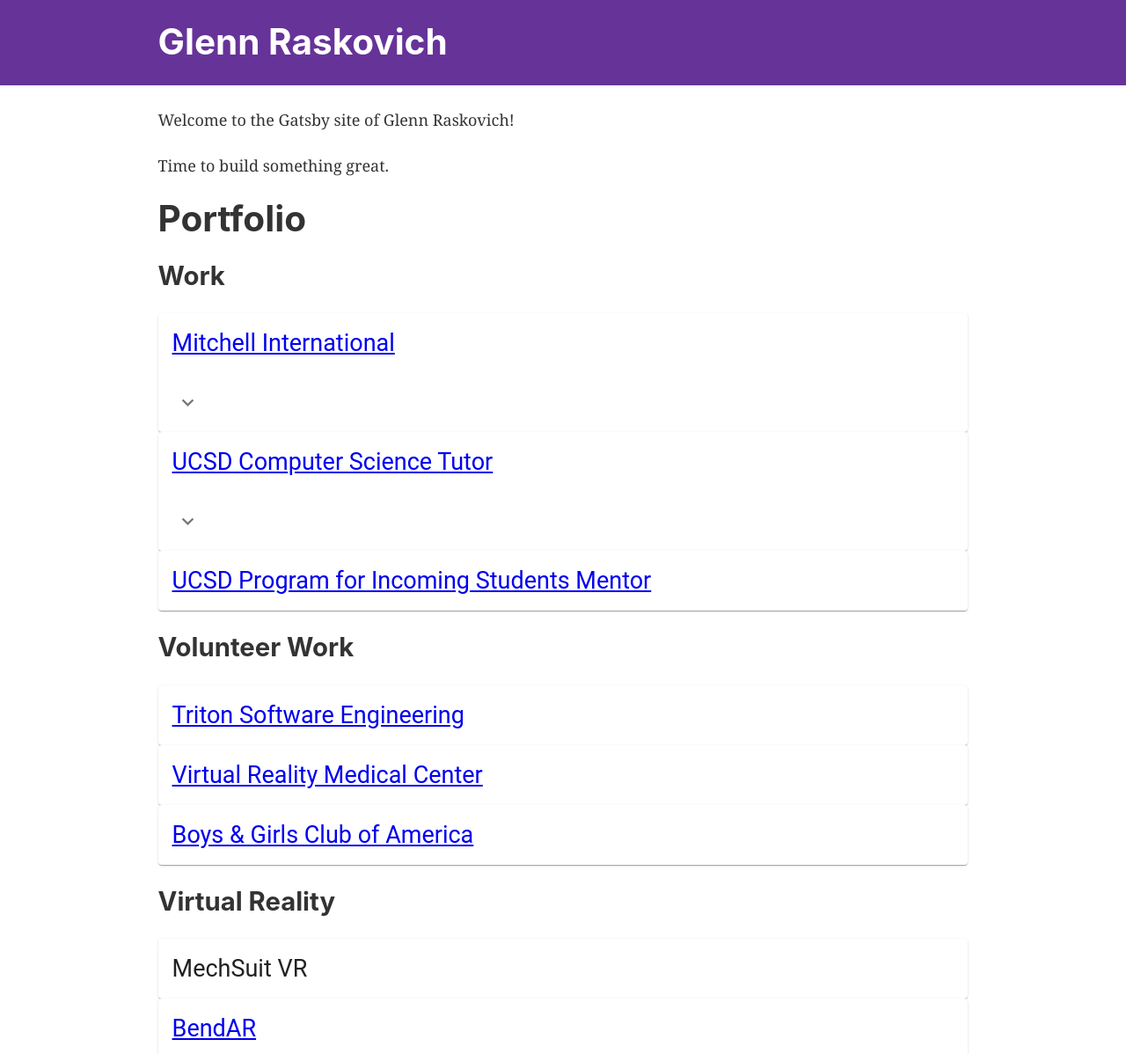
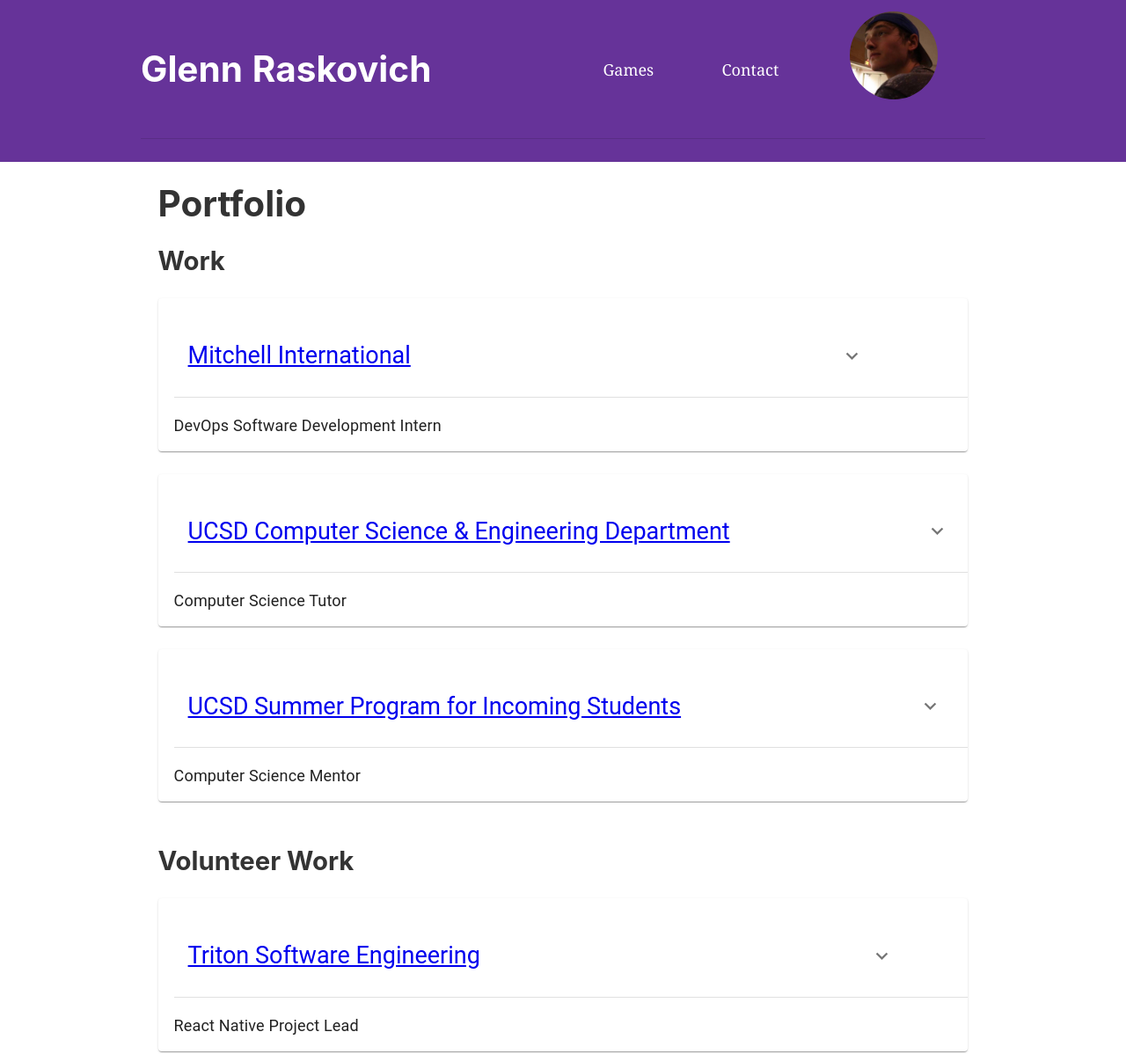
Before and after one commit to graskovi/graskovi.github.io, a Gatsby site: page / in a window 1280 px wide. Shown: the top 1198 px of the page at 88% size. Built offline with nearby package versions, Linux system fonts and the light colour scheme; Gatsby itself is replaced by a stand-in of ours.

Commit message:
Complete portfolio page

```diff
--- a/src/components/header.js
+++ b/src/components/header.js
@@ -1,6 +1,9 @@
 import { Link } from "gatsby"
 import PropTypes from "prop-types"
 import React from "react"
+import { Avatar } from '@material-ui/core'
+
+import GlennImage from '../images/Glenn/Glenn_AtLNH.jpg'
 
 const Header = ({ siteTitle }) => (
   <header
@@ -13,20 +16,32 @@
       style={{
         margin: `0 auto`,
         maxWidth: 960,
-        padding: `1.45rem 1.0875rem`,
+        //padding: `1.45rem 1.0875rem`,
+        alignContent: 'center',
       }}
     >
-      <h1 style={{ margin: 0 }}>
-        <Link
-          to="/"
-          style={{
-            color: `white`,
-            textDecoration: `none`,
-          }}
-        >
-          {siteTitle}
-        </Link>
-      </h1>
+      <table cellpadding="0" cellspacing="0" border="0">
+        <tr>
+          <td>
+            <h1 style={{ margin: 0 }}>
+              <Link to="/" style={{ color: `white`, textDecoration: `none`}}>
+                {siteTitle}
+              </Link>
+            </h1>
+          </td>
+          <td>
+            <Link to="/games/" style={{color: `white`, textDecoration: `none`}}>
+              Games
+            </Link>
+          </td>
+          <td>
+            <Link to="/contact/" style={{color: `white`, textDecoration: `none`}}>
+              Contact
+            </Link>
+          </td>
+          <td><img src={GlennImage} style={{width: 100, height: 100, borderRadius: 100}}/></td>
+        </tr>
+      </table>
     </div>
   </header>
 )
--- a/src/components/project.js
+++ b/src/components/project.js
@@ -1,6 +1,5 @@
 import React, { useState } from "react"
 import PropTypes from "prop-types"
-import { Link } from "gatsby"
 import { Card, CardActionArea, CardActions, CardContent, CardHeader,
          CardMedia, Collapse, IconButton, Typography, makeStyles } from '@material-ui/core';
 import ExpandMoreIcon from '@material-ui/icons/ExpandMore';
@@ -14,7 +13,7 @@
   }
 }));
 
-const Project = ({name, description, img, linkUrl}) => {
+const Project = ({name, position, description, img, linkUrl}) => {
   //const styles = useStyles();
   const [expanded, setExpanded] = React.useState(false);
   function handleExpandClick() {
@@ -22,8 +21,12 @@
   }
 
   return (
+    <div>
       <Card>
         <CardActionArea>
+          <table style={{width: "100%", margin: "1em"}}>
+            <tr>
+              <td>
               {
                 linkUrl ?
                 <a href={linkUrl} target="_blank">
@@ -32,16 +35,10 @@
                 :
                 <CardHeader title={name} />
               }
-        {
-          img &&
-          <CardMedia
-            style={{height: 100}}
-            image={img}
-          />
-        }
+              </td>
               {
                 description &&
-          <div>
+                <td>
                 <CardActions disableSpacing>
                   <IconButton
                     onClick={handleExpandClick}
@@ -51,6 +48,18 @@
                     <ExpandMoreIcon />
                   </IconButton>
                 </CardActions>
+                </td>
+              }
+            </tr>
+          </table>
+          {
+            position &&
+            <Typography paragraph style={{marginLeft: "1em"}}>
+              {position}
+            </Typography>
+          }
+          {
+            description &&
             <Collapse in={expanded} timeout="auto" unmountOnExit>
               <CardContent>
                 <Typography paragraph>
@@ -58,10 +67,11 @@
                 </Typography>
               </CardContent>
             </Collapse>
-          </div>
           }
         </CardActionArea>
       </Card>
+      <br />
+    </div>
   );
 }
 
--- a/src/pages/index.js
+++ b/src/pages/index.js
@@ -1,60 +1,82 @@
 import React from "react"
 import { Link } from "gatsby"
+import { Avatar } from '@material-ui/core'
 
 import Layout from "../components/layout"
 import Image from "../components/image"
 import SEO from "../components/seo"
 import Project from "../components/project"
 
-//import GlennImage from '../images/Glenn/Glenn_AtLNH.jpg'
+import GlennImage from '../images/Glenn/Glenn_AtLNH.jpg'
 
 const IndexPage = () => (
   <Layout>
-    <SEO title="Home" />
-    <p>Welcome to the Gatsby site of Glenn Raskovich!</p>
+    <SEO title="Glenn Raskovich" />
+    {/*<p>Welcome to the Gatsby site of Glenn Raskovich! Time to build something great.</p>*/}
     {/*<img src={GlennImage} style={{height: 100, width: 100}}/>*/}
-    <p>Time to build something great.</p>
     <h1>Portfolio</h1>
     <h2>Work</h2>
     <Project name="Mitchell International"
+      position="DevOps Software Development Intern"
       linkUrl="https://www.mitchell.com"
-      description="I wrote a C# .NET project to automate a PSI build process.
-      Then, I configured a Docker image for it which I hosted on AWS ECS.
-      This utility helped reduce the build time from ~3 days to ~3 hours."
+      description="I wrote a C# .NET project to automate a PSI build process:
+      checkout remote changes from a Microsoft TFS repository, modify configuration
+      files to reference frozen versions instead of latest versions, build a dependency
+      graph of internal packages, and update the packages in topological order.
+      Then, I configured a Docker image for it to be hosted on AWS ECS.
+      This utility helped reduce build time from ~3 days to ~3 hours."
     />
-    <Project name="UCSD Computer Science Tutor"
+    <Project name="UCSD Computer Science & Engineering Department"
+      position="Computer Science Tutor"
       linkUrl="https://www.cse.ucsd.edu"
-      description="I've used Java and C++ to help students learn how to design,
-      write, and debug programs. I teach students the fundamentals of object-oriented
-      programming and data structures. I've also led lab sections, done public
-      speaking for discussion sections, and helped design and grade assignments."
+      description="I've used Java and C++ to help students design, write, and debug programs,
+      and learn the fundamentals of object-oriented programming and data structures.
+      I've led lab sections, done public speaking for discussion sections, and helped design and grade assignments."
     />
     {/*Use sites.google.com/a/eng.ucsd.edu/spis/ if link below breaks*/}
-    <Project name="UCSD Program for Incoming Students Mentor"
+    <Project name="UCSD Summer Program for Incoming Students"
+      position="Computer Science Mentor"
       linkUrl="https://www.cse.ucsd.edu/undergraduate/spis-summer-program-incoming-students-2019"
+      description="As a student I wrote Python scripts to implement finite state machine logic on a
+      Raspberry Pi ande implement image manipulation and vector correlation for an optical character
+      recognition (OCR) program. I returned the next Summer as a mentor when I used my knowledge of
+      Python to teach students how to make Flask web applications, OpenCV robotics, and NumPy data science."
     />
     <br />
     <h2>Volunteer Work</h2>
     <Project name="Triton Software Engineering"
+      position="React Native Project Lead"
       linkUrl="https://tritonse.github.io"
+      description="I lead a small team of React Native developers to design and develop iOS/Android
+      apps in TypeScript for nonprofits. I interface with medical customers and design collaborators
+      to finalize functionality and design, and work with my developers to determine the architecture,
+      workflow, and implementation of the codebase."
     />
     <Project name="Virtual Reality Medical Center"
+      position="Head Software Development Intern"
       linkUrl="https://www.vrphobia.com"
+      description="I developed virtual reality projects in Unity3D to help patients cope with phobias
+      in immersive environments. I wrote C# scripts, a custom shader in ShaderLab, and tweaked legacy
+      animations for projects helping patients deal with a fear of heights, flying, and the outdoors."
     />
     <Project name="Boys & Girls Club of America"
+      position="Volunteer STEM Instructor"
       linkUrl="https://www.bgca.org"
+      description="I taught a beginner’s programming class using Scratch, helped teach students in a
+      STEM workshop class, and tutored mathematics."
     />
     <br />
     <h2>Virtual Reality</h2>
-    <Project name="MechSuit VR" />
+    <Project name="MechSuit VR"
+      position="Lead C# Programmer"
+      description="Work in progress, coming soon to Oculus and Steam!"
+    />
     <Project name="BendAR"
-      imgSrc="/images/Projects/BendAR.jpg"
       linkUrl="https://www.devpost.com/software/bendar"
     />
     <Project name="Scavenging en-Nahas"
       linkUrl="https://www.devpost.com/software/scavenging-en-nahas"
     />
-    <Link to="/games/">Go to my games!</Link>
     <div style={{ maxWidth: `300px`, marginBottom: `1.45rem` }}>
       <Image />
     </div>
```
Lines whose indentation alone changed are shown as unchanged.
